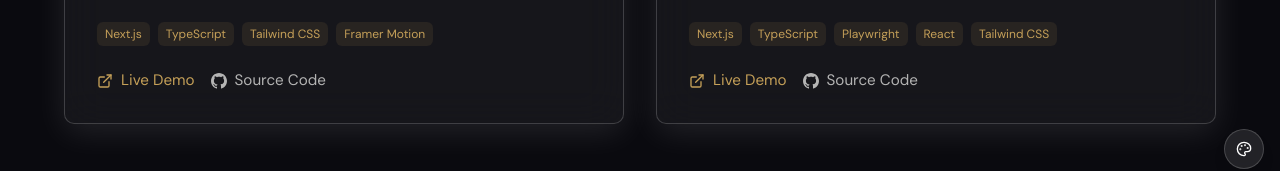
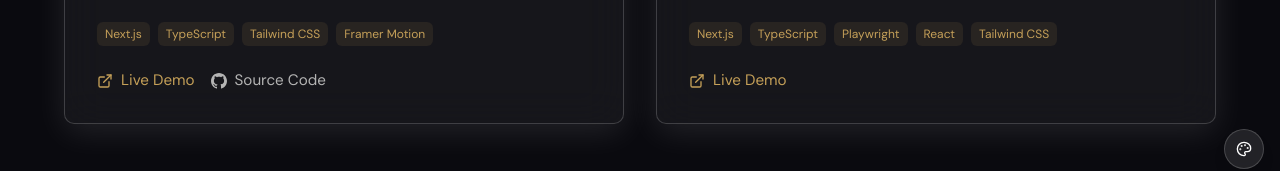
Before and after one commit to miranda-gv/my-portfolio, a Next.js app: page /portfolio in a window 1280 px wide. Shown: the part 615-786 px from the top of the page. Built offline with nearby package versions, Linux system fonts and the light colour scheme.

Commit message:
fix(portfolio): update repository URLs for My Portfolio and DashWright projects

```diff
--- a/src/data/portfolio.ts
+++ b/src/data/portfolio.ts
@@ -46,7 +46,7 @@ export const portfolioData = {
       tags: ["Next.js", "TypeScript", "Tailwind CSS", "Framer Motion"],
       category: "fullstack" as const,
       liveUrl: "https://mirandageorge.us",
-      repoUrl: "https://github.com/anomalyco/my-portfolio",
+      repoUrl: "https://github.com/miranda-gv/my-portfolio",
       featured: true,
     },
     {
@@ -58,8 +58,7 @@ export const portfolioData = {
         "Architected and shipped DashWright, a comprehensive visualization engine built with Next.js and TypeScript. Aggregates Playwright test artifacts and transforms them into interactive, real-time dashboards for stakeholders. Features dark-themed UI with glassmorphism design, Playwright integration, and CI/CD pipeline support.",
       tags: ["Next.js", "TypeScript", "Playwright", "React", "Tailwind CSS"],
       category: "fullstack" as const,
-      liveUrl: "https://dashwright.example.com",
-      repoUrl: "https://github.com/miranda-gv/dashwright",
+      liveUrl: "https://dashwright.com",
       featured: true,
     },
   ] as PortfolioProject[],
```
